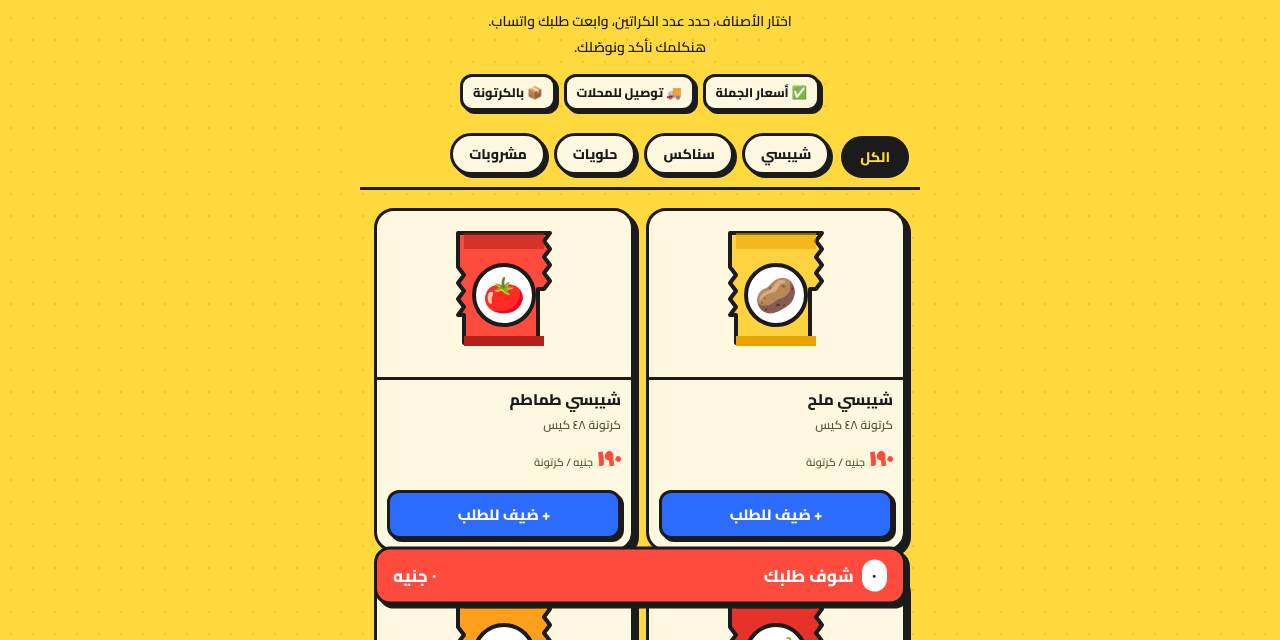
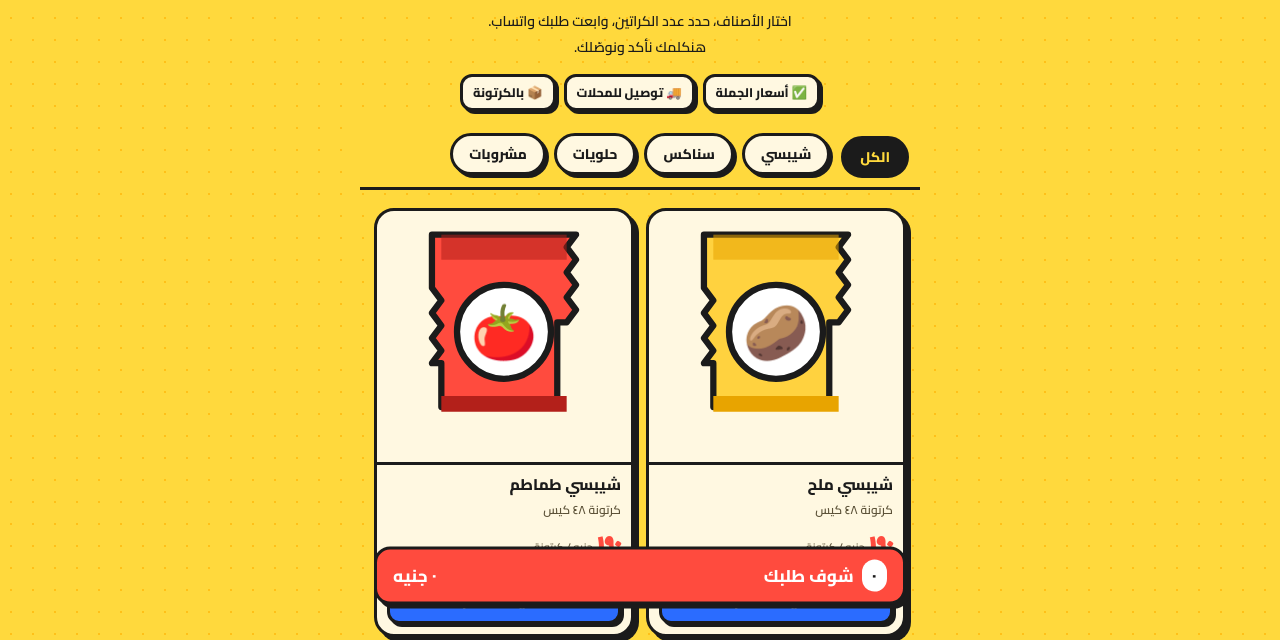
Before and after one commit to rahaal-web/abusaid, a plain HTML site: page index.html in a window 1280 px wide. Shown: the part 279-919 px from the top of the page. Drawn offline with Linux system fonts and the light colour scheme; no server answers.

Commit message:
Add files via upload

```diff
--- a/index.html
+++ b/index.html
@@ -107,7 +107,10 @@ h1 small{display:block;font-size:24px;letter-spacing:2px;text-shadow:2px 2px 0 v
 .sub{display:flex;justify-content:space-between;align-items:center;gap:8px;padding-top:5px}
 .sub>span:first-child{font-size:13.5px}
 .addmore{align-self:flex-start;margin-top:6px;background:var(--blue);color:#fff;border:3px solid var(--ink);border-radius:10px;padding:2px 12px;font-weight:800;font-size:13px}
-.pic{position:relative}
+.pic{position:relative;aspect-ratio:1/1;padding:8px;overflow:hidden}
+.pic svg{width:auto;height:100%;max-width:100%;max-height:100%}
+.pic.has{padding:0}
+.pic.has img{width:100%;height:100%;object-fit:cover;display:block}
 .dsc{position:absolute;top:8px;inset-inline-start:8px;background:var(--red);color:#fff;border:2px solid var(--ink);border-radius:8px;padding:0 7px;font-size:11.5px;font-weight:800}
 .price s{font-size:14px;color:var(--mu);font-weight:600;margin-inline-end:6px}
 .vars{display:grid;grid-template-columns:repeat(auto-fit,minmax(34px,1fr));gap:5px;margin:6px 0 4px}
```
